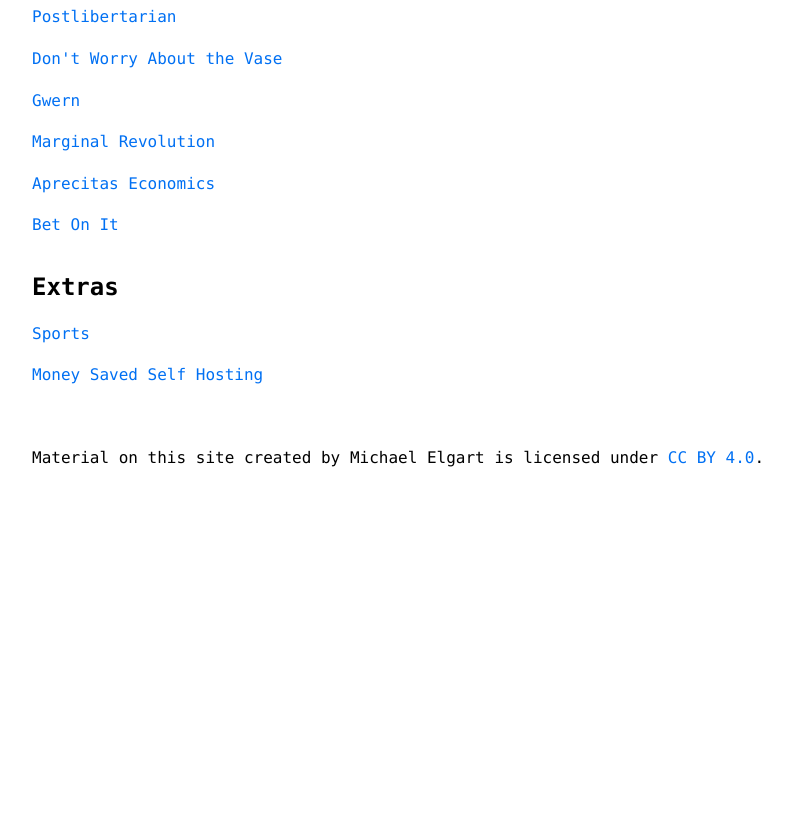
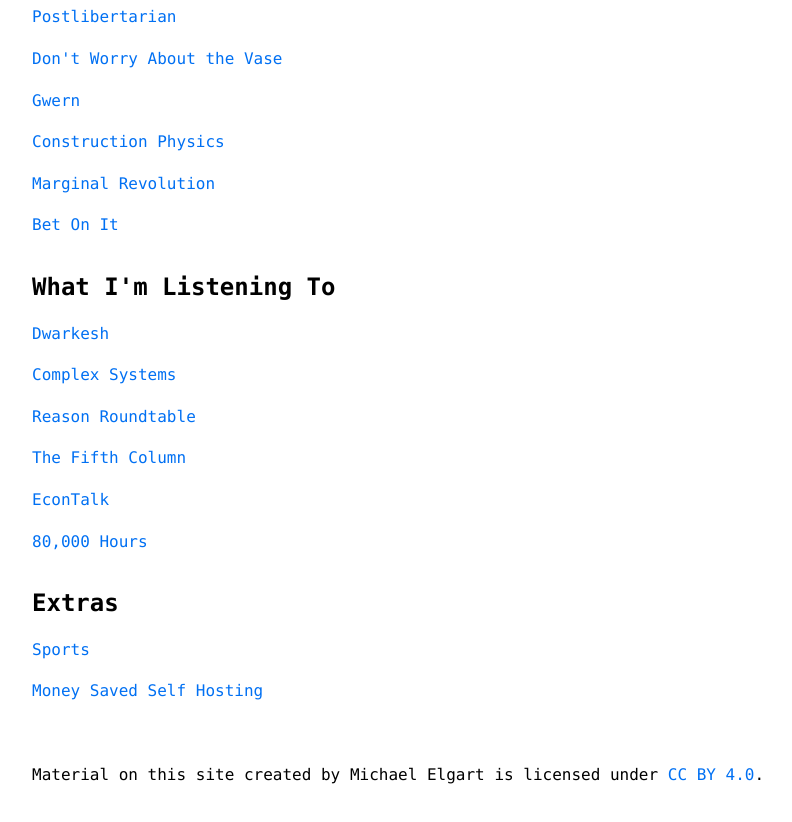
Before and after one commit to mjelgart/melgart.net, a Next.js app: page / in a window 1280 px wide. Shown: the part 1280-2102 px from the top of the page, without its empty margins (240-1032 px from the left). Before the commit the page ends 1847 px from the top, so only its background shows below. Built offline with nearby package versions, Linux system fonts and the light colour scheme.

Commit message:
Adding blog, podcasts, and changing image at top of blog

```diff
--- a/components/layout.js
+++ b/components/layout.js
@@ -24,7 +24,6 @@
             <Image
               priority
               src="/images/profile.jpg"
-              className={utilStyles.borderCircle}
               height={144}
               width={144}
               alt=""
--- a/pages/index.js
+++ b/pages/index.js
@@ -36,7 +36,6 @@
         <br />
         Coding:
         <Link href='https://github.com/mjelgart' target='_blank'>GitHub</Link> {"\t"}
-        <Link href='https://replit.com/@MichaelElgart1' target='_blank'>Replit</Link>
         <br/>
         Fun:
         <Link href='https://www.threads.net/@mjelgart' target='_blank'>Threads</Link> {"\t"}
@@ -70,7 +69,6 @@
           <li className={utilStyles.listItem} key='stratechery'>
             <Link href='https://stratechery.com/' target='_blank'>Stratechery</Link>
           </li>
-
           <li className={utilStyles.listItem} key='Postlibertarian'>
             <Link href='https://postlibertarian.com/' target='_blank'>Postlibertarian</Link>
           </li>
@@ -80,15 +78,40 @@
           <li className={utilStyles.listItem} key='gwern'>
             <Link href='https://gwern.net/index' target='_blank'>Gwern</Link>
           </li>
+          <li className={utilStyles.listItem} key='constructionphysics'>
+            <Link href='https://www.construction-physics.com/' target='_blank'>Construction Physics</Link>
+          </li>
           <li className={utilStyles.listItem} key='margrev'>
             <Link href='https://marginalrevolution.com/' target='_blank'>Marginal Revolution</Link>
-          </li>
-          <li className={utilStyles.listItem} key='apricitas'>
-            <Link href='https://www.apricitas.io/' target='_blank'>Aprecitas Economics</Link>
           </li>
           <li className={utilStyles.listItem} key='betonit'>
             <Link href='https://www.betonit.ai/' target='_blank'>Bet On It</Link>
           </li>
+        </ul>
+      </section>
+      <section className={`${utilStyles.padding1px} ${utilStyles.marginBottom16px}`}>
+        <h2 className={utilStyles.headingLg}>What I'm Listening To</h2>
+        <ul className={utilStyles.list}>
+
+          <li className={utilStyles.listItem} key='dwarkesh'>
+            <Link href='https://www.dwarkesh.com/' target='_blank'>Dwarkesh</Link>
+          </li>
+          <li className={utilStyles.listItem} key='complexsystemsc'>
+            <Link href='https://www.complexsystemspodcast.com/' target='_blank'>Complex Systems</Link>
+          </li>
+          <li className={utilStyles.listItem} key='reasonroundtable'>
+            <Link href='https://reason.com/podcasts/the-reason-roundtable/' target='_blank'>Reason Roundtable</Link>
+          </li>
+          <li className={utilStyles.listItem} key='thefifthcolumn'>
+            <Link href='https://www.wethefifth.com/' target='_blank'>The Fifth Column</Link>
+          </li>
+          <li className={utilStyles.listItem} key='econtalk'>
+            <Link href='https://www.econlib.org/econtalk/' target='_blank'>EconTalk</Link>
+          </li>
+          <li className={utilStyles.listItem} key='80000hours'>
+            <Link href='https://80000hours.org/podcast//' target='_blank'>80,000 Hours</Link>
+          </li>
+
         </ul>
       </section>
       <section className={`${utilStyles.padding1px} ${utilStyles.marginBottom16px}`}>
```
